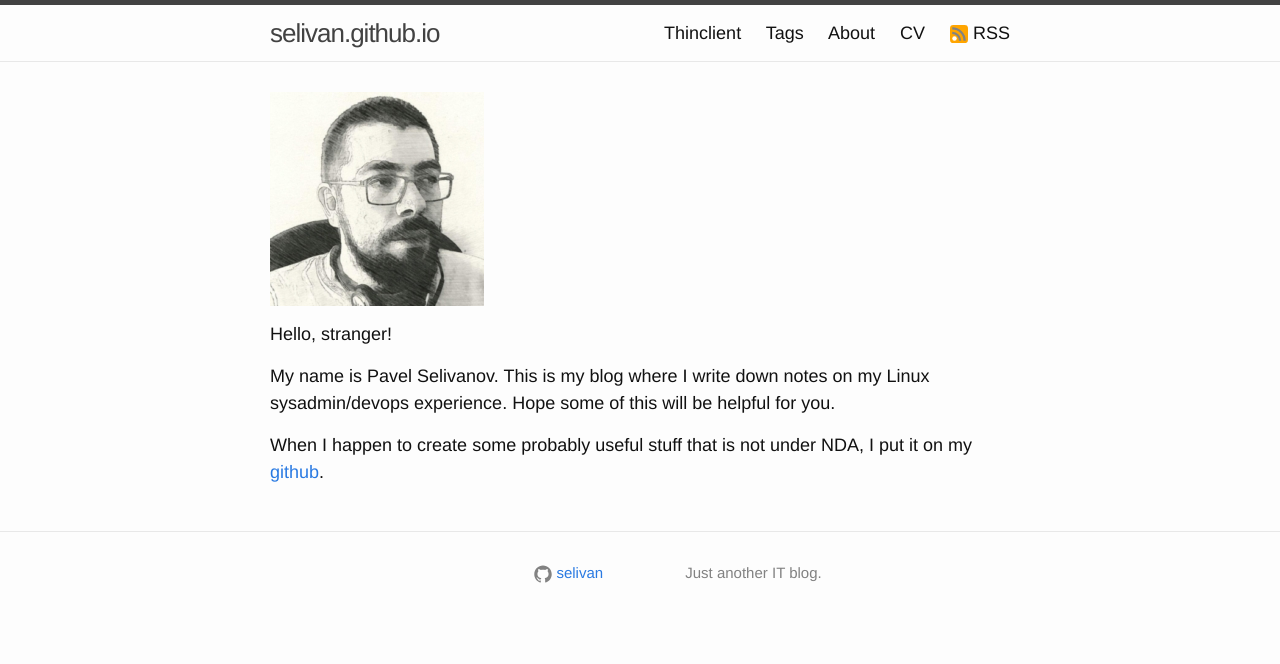
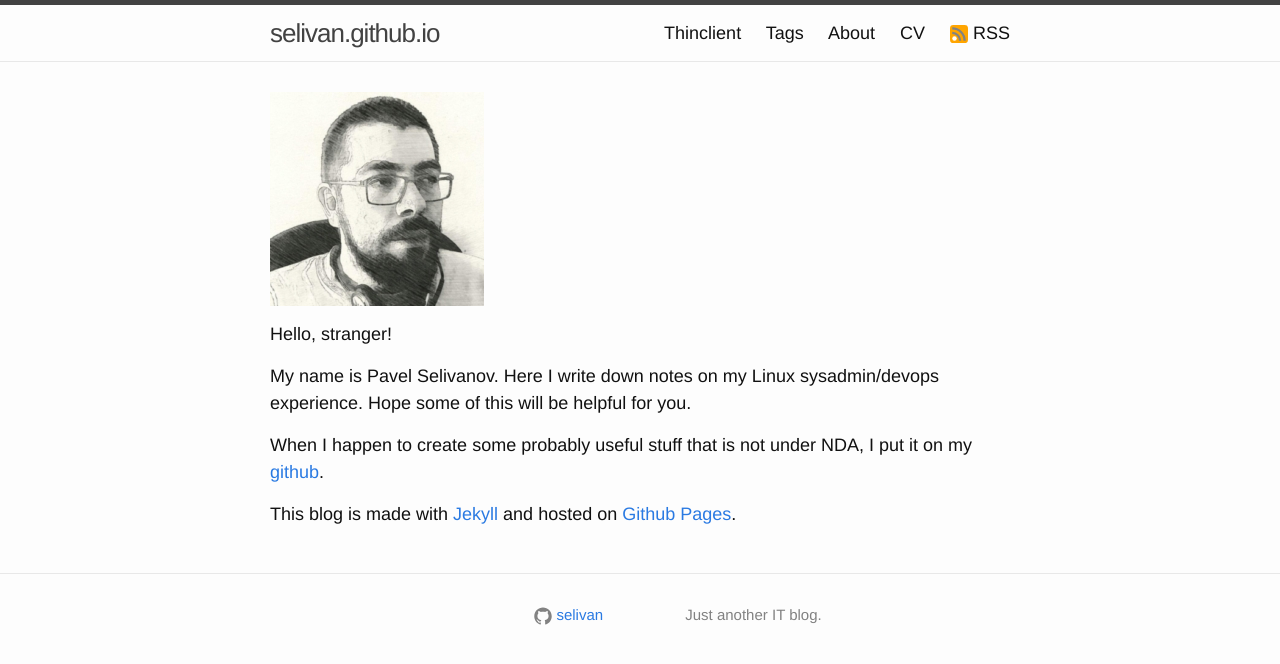
Before and after one commit to selivan/selivan.github.io, a Jekyll site: the page built from about/index.md, in a window 1280 px wide. Shown: the top 664 px of the page. Built offline with Jekyll 4.4.1, drawn with Linux system fonts in a browser that asks for light colours.

Commit message:
Update index.md

```diff
--- a/about/index.md
+++ b/about/index.md
@@ -5,6 +5,8 @@ layout: default
 
 Hello, stranger!
 
-My name is Pavel Selivanov. This is my blog where I write down notes on my Linux sysadmin/devops experience. Hope some of this will be helpful for you.
+My name is Pavel Selivanov. Here I write down notes on my Linux sysadmin/devops experience. Hope some of this will be helpful for you.
 
 When I happen to create some probably useful stuff that is not under NDA, I put it on my [github](https://github.com/selivan).
+
+This blog is made with [Jekyll](https://jekyllrb.com/) and hosted on [Github Pages](https://pages.github.com/).
```
